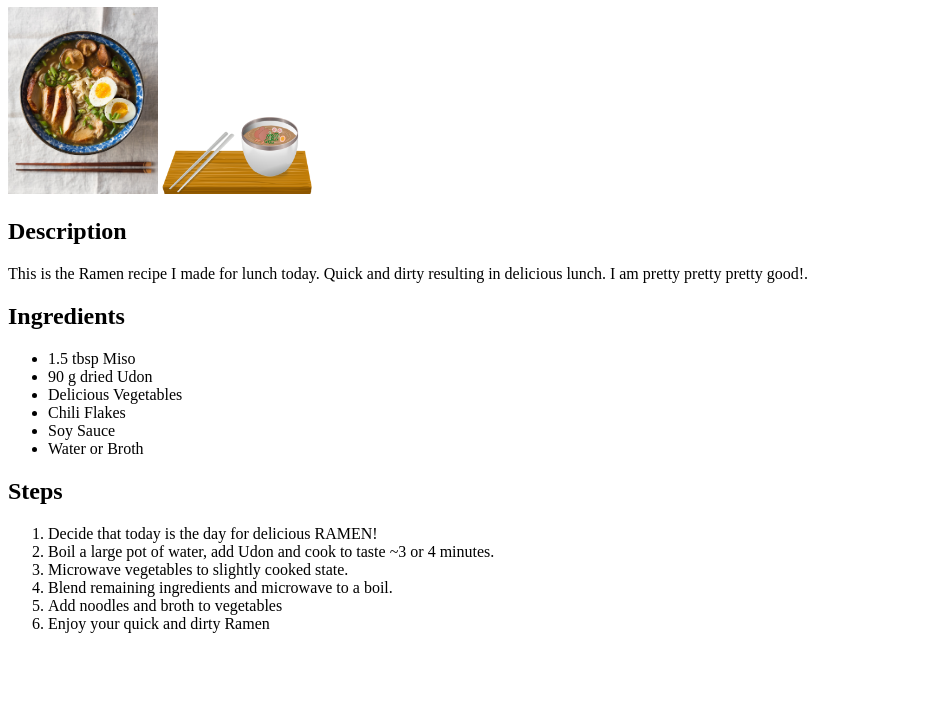
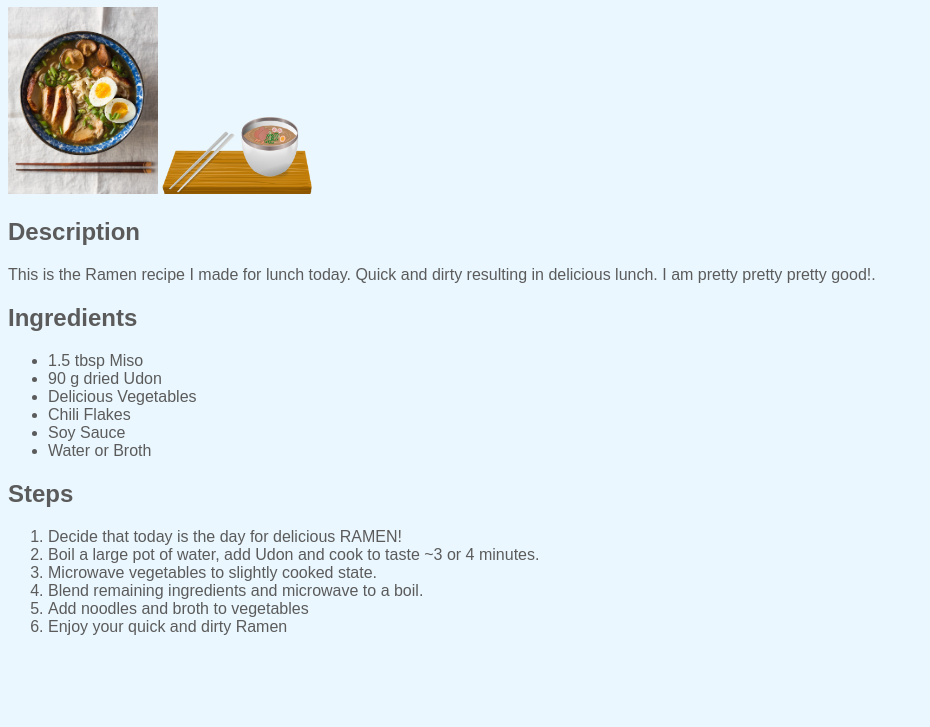
Before and after one commit to DIKUWCode/odin-recipes, a plain HTML site: page recipes/ramen.html in a window 1280 px wide. Shown: the part 73-800 px from the top of the page, without its empty margins (0-930 px from the left). Drawn offline with Linux system fonts and the light colour scheme.

Commit message:
Finalized landing page

```diff
--- /dev/null
+++ b/css/style.css
@@ -0,0 +1,19 @@
+:root {
+    --brand-blue: #51a3d6;
+    --brand-gray: #5b5b5b;
+    --accent-dark: #0f415c;
+    --brand-blue-dark: #4295cc;
+    --accent-light: #A4D9F5;
+    --background-blue: #EAF7FE;
+    --background-gray: #EFEFEF;
+}
+
+body {
+    font-family: Arial, sans-serif;
+    color: var(--brand-gray);
+    background-color: var(--background-blue);
+}
+
+.link {
+    color: var(--accent-dark)
+}
--- a/recipes/ramen.html
+++ b/recipes/ramen.html
@@ -3,6 +3,7 @@
 	<head>
 		<title>John's QD Ramen</title>
 		<meta charset="UTF-8">
+		<link rel="stylesheet" href="../css/style.css">
 	</head>
 	<body>
 		<h1>John's QD Ramen</h1>
```
Also changed, not shown: index.html (+3 -2 lines), recipes/favouritebreakfast.html (+1 -0 lines).
